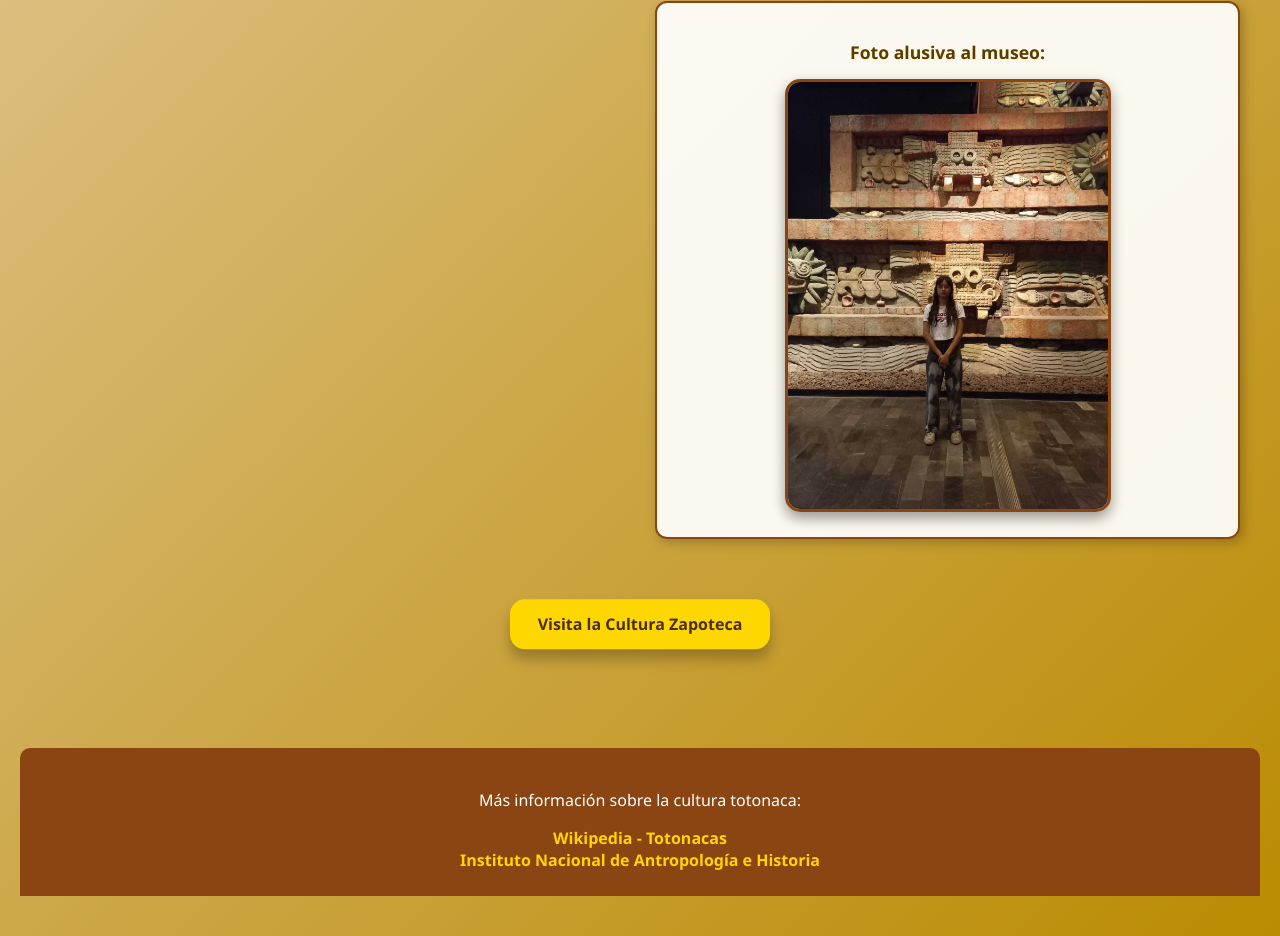
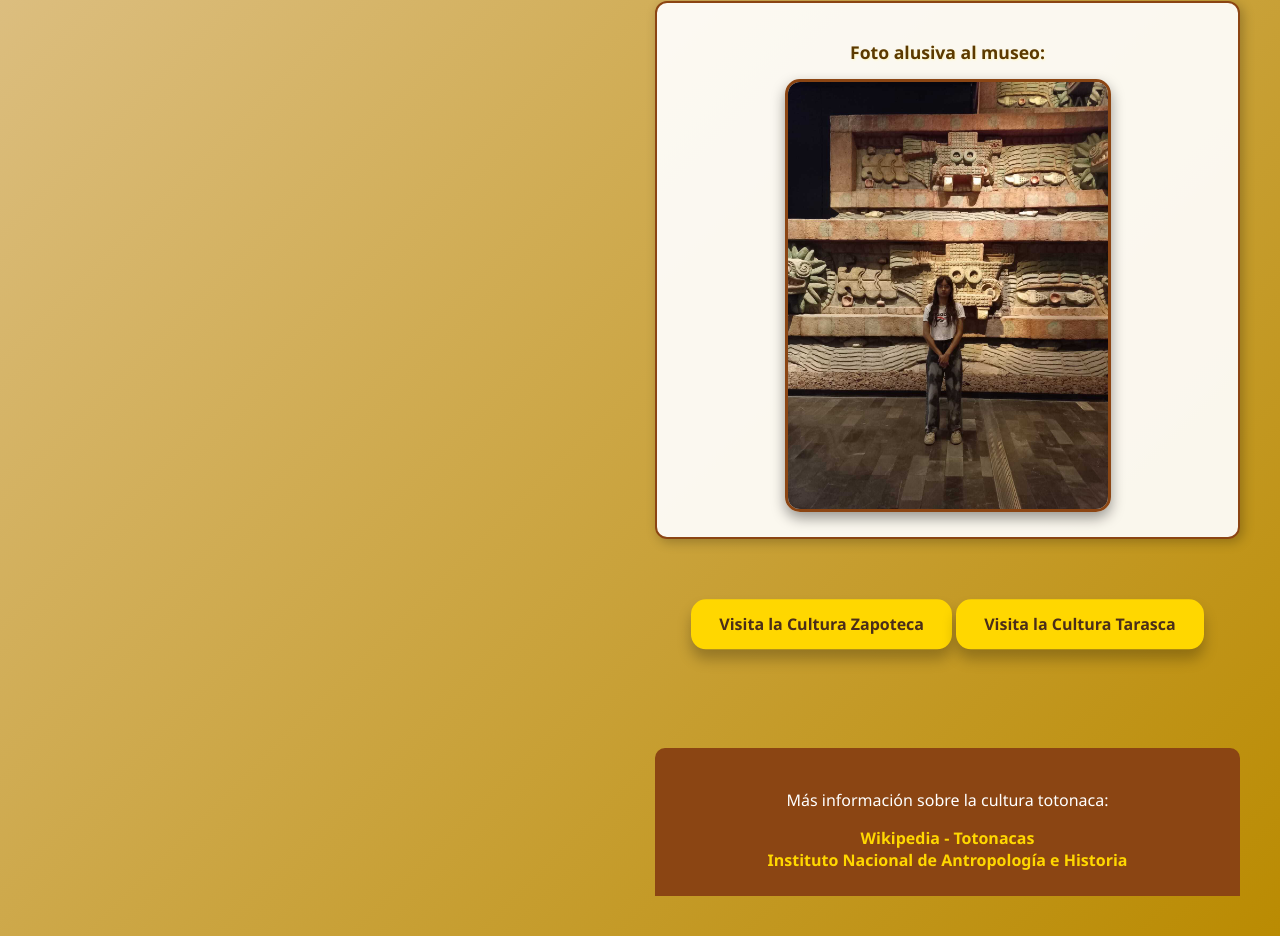
Before and after one commit to ProyectoTotonacas/ProyectoTotonacas.github.io, a plain HTML site: page index.html in a window 1280 px wide. Shown: the part 1589-2525 px from the top of the page. Drawn offline with Linux system fonts and the light colour scheme.

Commit message:
Update index.html

```diff
--- a/index.html
+++ b/index.html
@@ -205,13 +205,10 @@
         <p>Foto alusiva al museo:</p>
         <img src="museo.jpg" alt="Foto del museo" />
       </div>
-    </div>
-  </div>
-
   <div style="text-align:center;">
-    <a class="zapoteca-link" href="https://zapotecas.github.io/" target="_blank" rel="noopener noreferrer">Visita la Cultura Zapoteca</a>
-  </div>
-
+  <a class="zapoteca-link" href="https://zapotecas.github.io/" target="_blank" rel="noopener noreferrer">Visita la Cultura Zapoteca</a>
+  <a class="zapoteca-link" href="https://culturatarascos.github.io/" target="_blank" rel="noopener noreferrer">Visita la Cultura Tarasca</a>
+</div>
   <footer>
     <p>Más información sobre la cultura totonaca:</p>
     <ul style="list-style:none; padding: 0; margin:0;">
```
